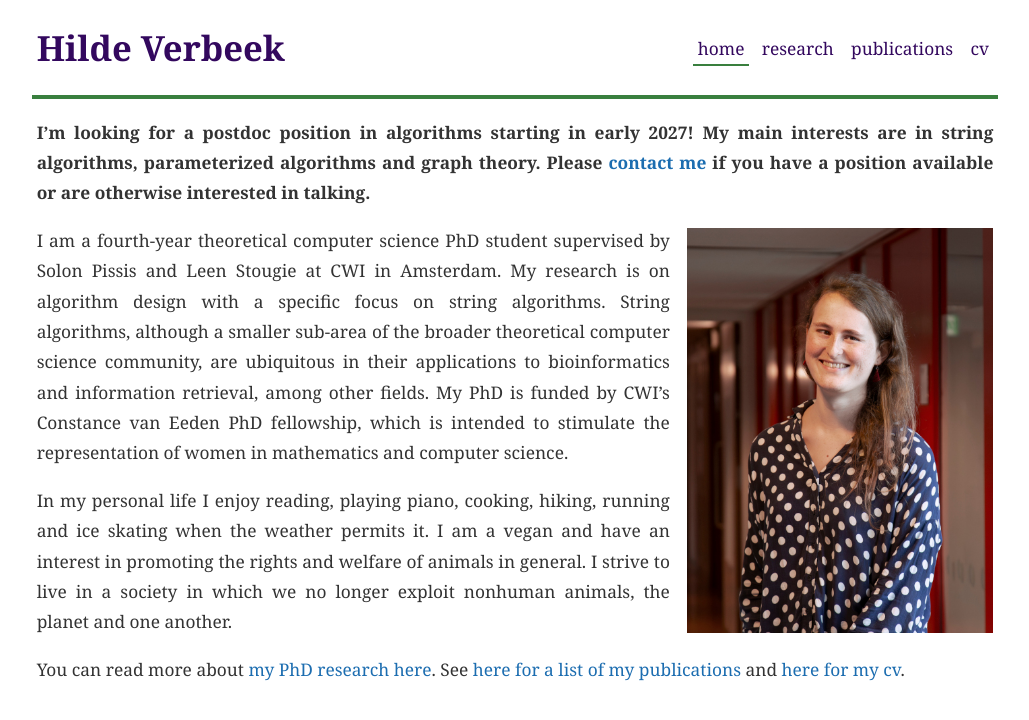
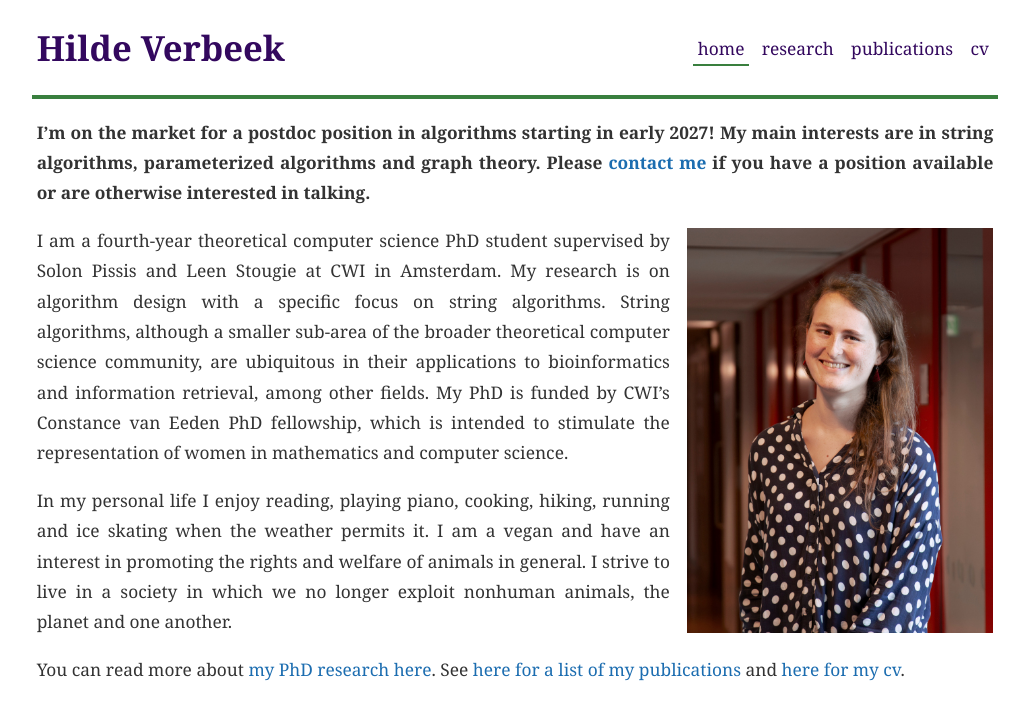
Before and after one commit to arfie/arfie.github.io, a Jekyll site: the page built from index.md, in a window 1280 px wide. Shown: the top 720 px of the page, without its empty margins (125-1154 px from the left). Built offline with Jekyll 4.4.1, drawn with Linux system fonts in a browser that asks for light colours.

Commit message:
postdoc?

```diff
--- a/index.md
+++ b/index.md
@@ -4,7 +4,7 @@
 sec: home
 ---
 
-**I'm looking for a postdoc position in algorithms starting in early 2027! My main interests are in string algorithms, parameterized algorithms and graph theory. Please [contact me](https://www.cwi.nl/en/people/hilde-verbeek/) if you have a position available or are otherwise interested in talking.**
+**I'm on the market for a postdoc position in algorithms starting in early 2027! My main interests are in string algorithms, parameterized algorithms and graph theory. Please [contact me](https://www.cwi.nl/en/people/hilde-verbeek/) if you have a position available or are otherwise interested in talking.**
 
 <figure class="float right">
     <img src="assets/images/portrait.jpg" alt="Portrait picture taken at CWI" />
```
